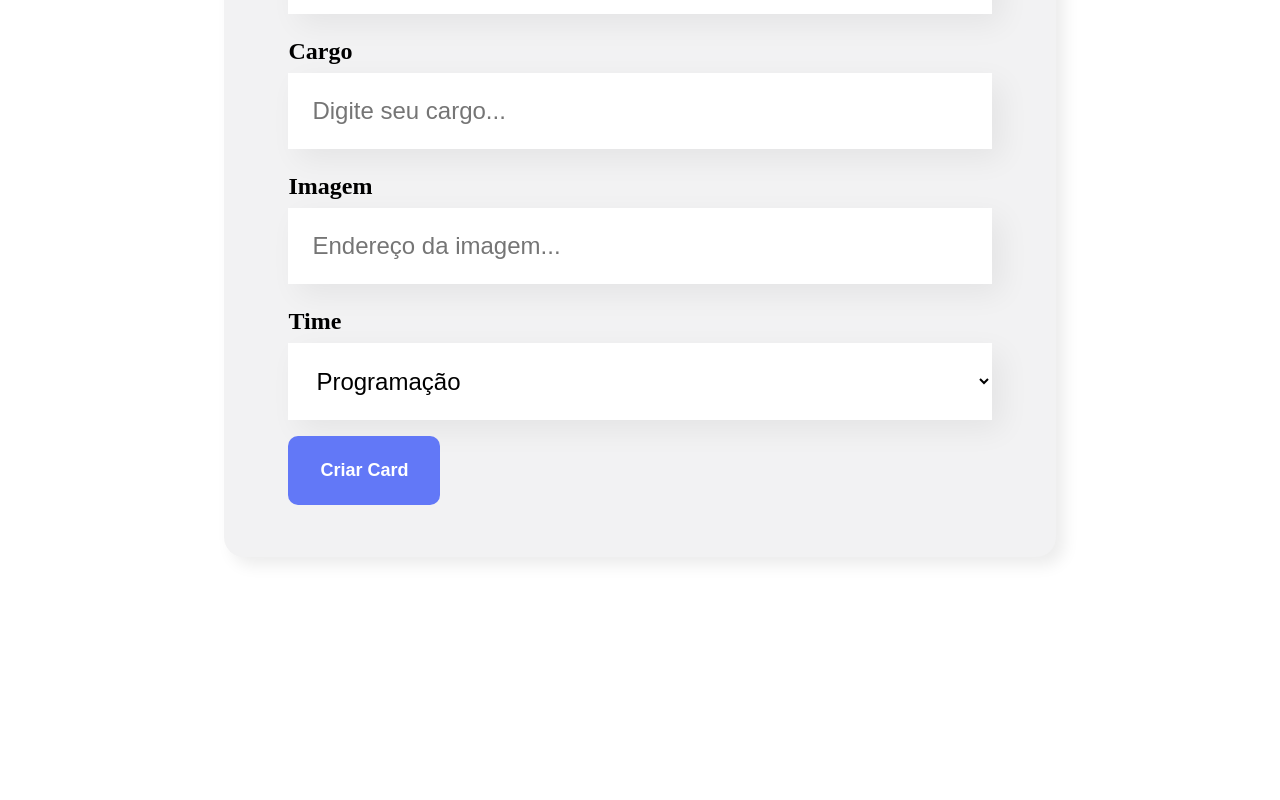
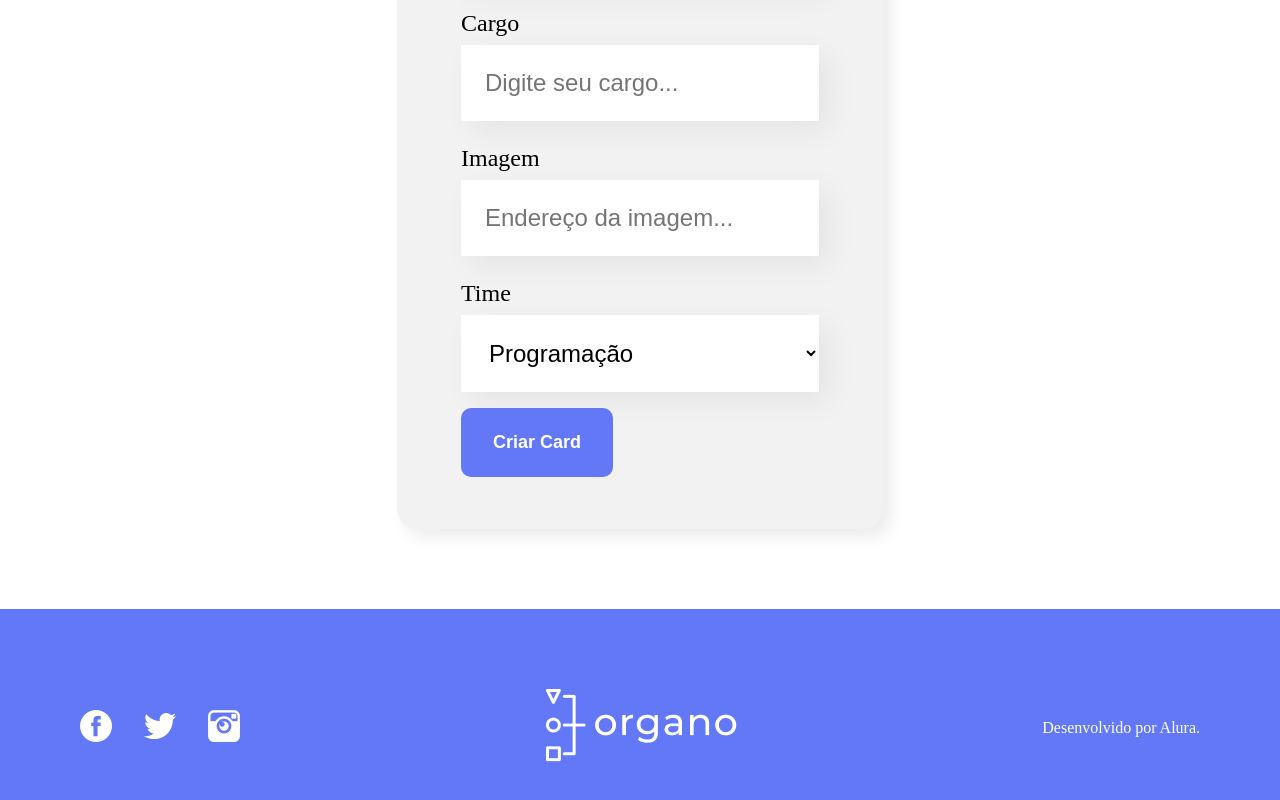
Before and after one commit to lucasdebeterco/organo, a React (Create React App) app: page / in a window 1280 px wide. Shown: the part 848-1648 px from the top of the page. Before the commit the page ends 1485 px from the top, so only its background shows below. Built offline with nearby package versions, Linux system fonts and the light colour scheme.

Commit message:
Criando componente do Footer

```diff
--- a/src/App.js
+++ b/src/App.js
@@ -2,6 +2,7 @@ import { Banner } from "./components/Banner/Banner";
 import { Form } from "./components/Form/Form";
 import {useState} from "react";
 import {Time} from "./components/Time";
+import {Footer} from "./components/Footer/Footer";
 
 function App() {
     const [collaborators, setCollaborators] = useState([]);
@@ -46,7 +47,7 @@ function App() {
         setCollaborators([...collaborators, collaborator])
     }
     return (
-        <h1>
+        <>
             <Banner />
             <Form times={times.map(time => time.nome)} onNewCollaborator={collaborator => onAddCollaborator(collaborator)} />
 
@@ -59,7 +60,9 @@ function App() {
                     collaborators={collaborators.filter(collaborator => collaborator.time === time.nome)}
                 />
             )}
-        </h1>
+
+            <Footer />
+        </>
   );
 }
 
--- /dev/null
+++ b/src/components/Footer/Footer.js
@@ -0,0 +1,35 @@
+import './footer.css';
+
+export function Footer() {
+    return (
+        <footer className="footer">
+            <section>
+                <ul>
+                    <li>
+                        <a href="facebook.com" target="_blank">
+                            <img src="/images/fb.png" alt="" />
+                        </a>
+                    </li>
+                    <li>
+                        <a href="twitter.com" target="_blank">
+                            <img src="/images/tw.png" alt="" />
+                        </a>
+                    </li>
+                    <li>
+                        <a href="instagram.com" target="_blank">
+                            <img src="/images/ig.png" alt="" />
+                        </a>
+                    </li>
+                </ul>
+            </section>
+            <section>
+                <img src="/images/logo.png" alt="" />
+            </section>
+            <section>
+                <p>
+                    Desenvolvido por Alura.
+                </p>
+            </section>
+        </footer>
+    )
+}
--- /dev/null
+++ b/src/components/Footer/footer.css
@@ -0,0 +1,20 @@
+.footer {
+    background: #6278F7;
+    color: #FFF;
+    padding: 80px;
+    display: flex;
+    justify-content: space-between;
+    align-items: center;
+}
+
+.footer ul {
+    display: flex;
+}
+
+.footer ul li {
+    margin-right: 32px;
+}
+
+.footer ul li:last-child {
+    margin-right: 0;
+}
--- a/src/index.css
+++ b/src/index.css
@@ -4,3 +4,7 @@
     border: 0;
     box-sizing: border-box;
 }
+
+ul {
+    list-style-type: none;
+}
```
